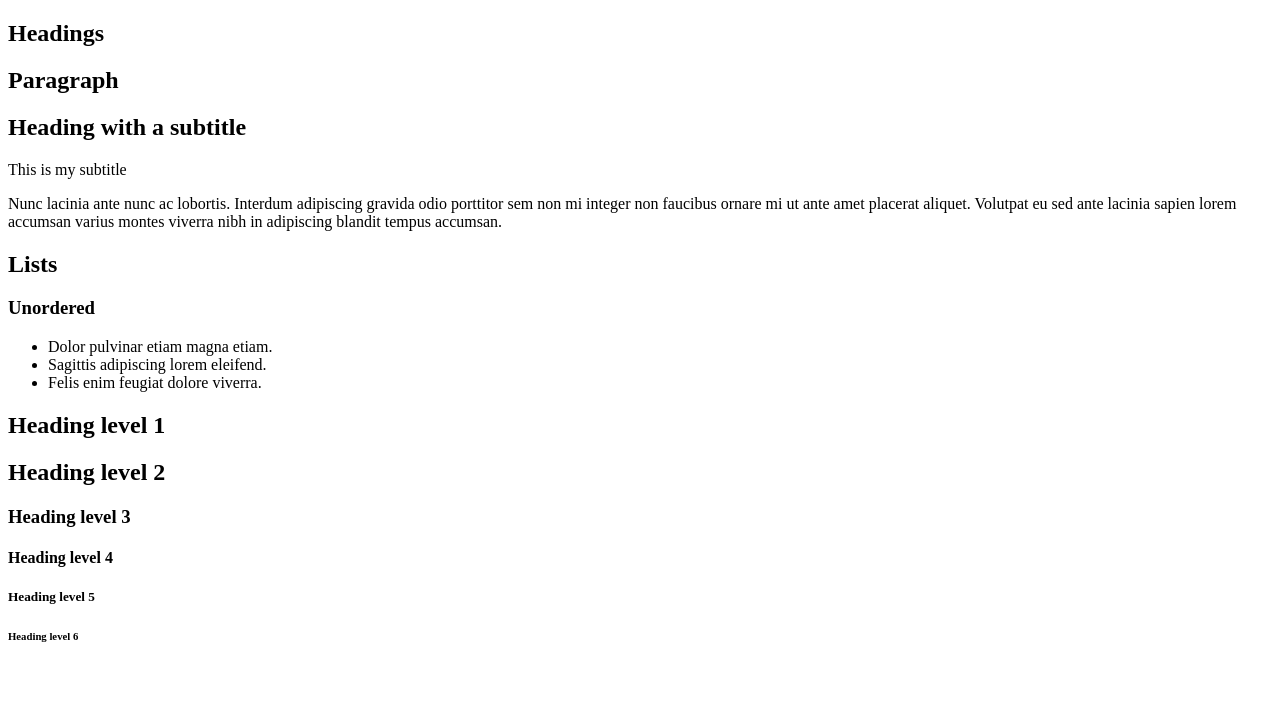
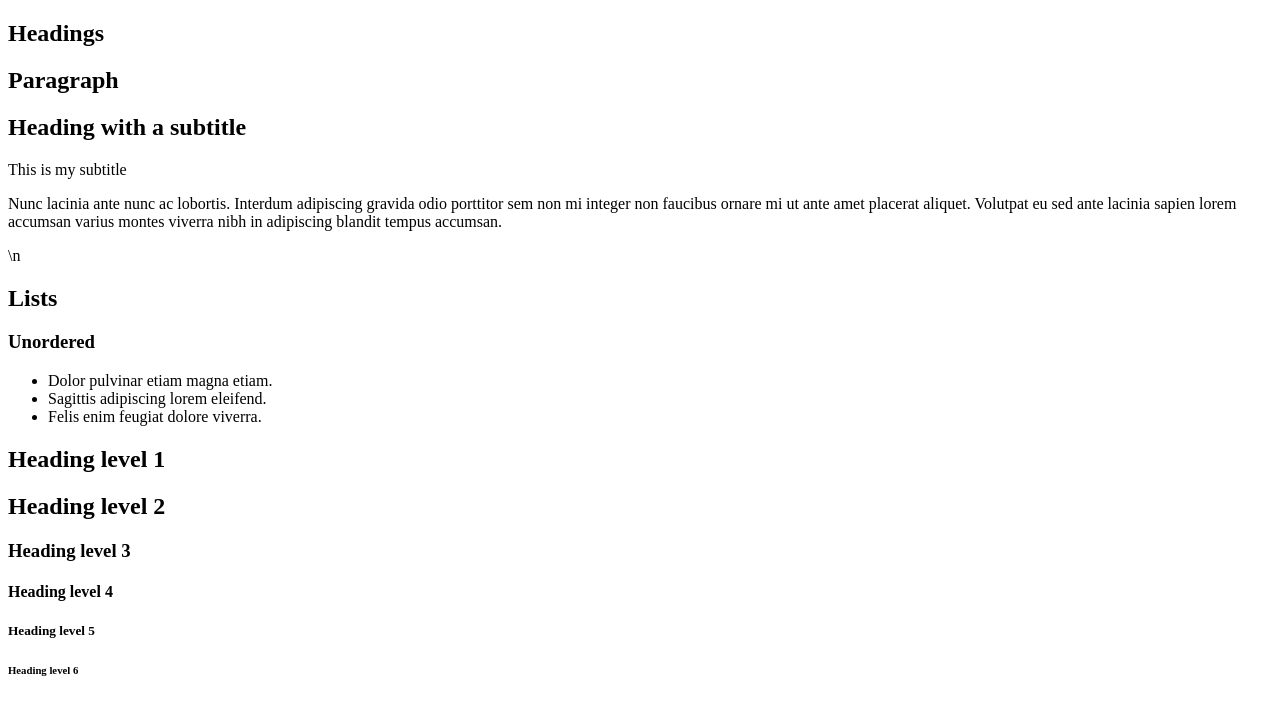
Before and after one commit to maxnchief/atlas-web_front_end, a plain HTML site: page html_advanced/26-styleguide.html in a window 1280 px wide. Drawn offline with Linux system fonts and the light colour scheme.

Commit message:
new line

```diff
--- a/html_advanced/26-styleguide.html
+++ b/html_advanced/26-styleguide.html
@@ -24,7 +24,7 @@
                 <h2>Heading with a subtitle</h2>
                 <p>This is my subtitle</p>
                 <p>Nunc lacinia ante nunc ac lobortis. Interdum adipiscing gravida odio porttitor sem non mi integer non faucibus ornare mi ut ante amet placerat aliquet. Volutpat eu sed ante lacinia sapien lorem accumsan varius montes viverra nibh in adipiscing blandit tempus accumsan.</p>
-                <!--Lists-->
+                \n<!--Lists-->
                 <section>
                     <header>
                         <h2>Lists</h2>
```
